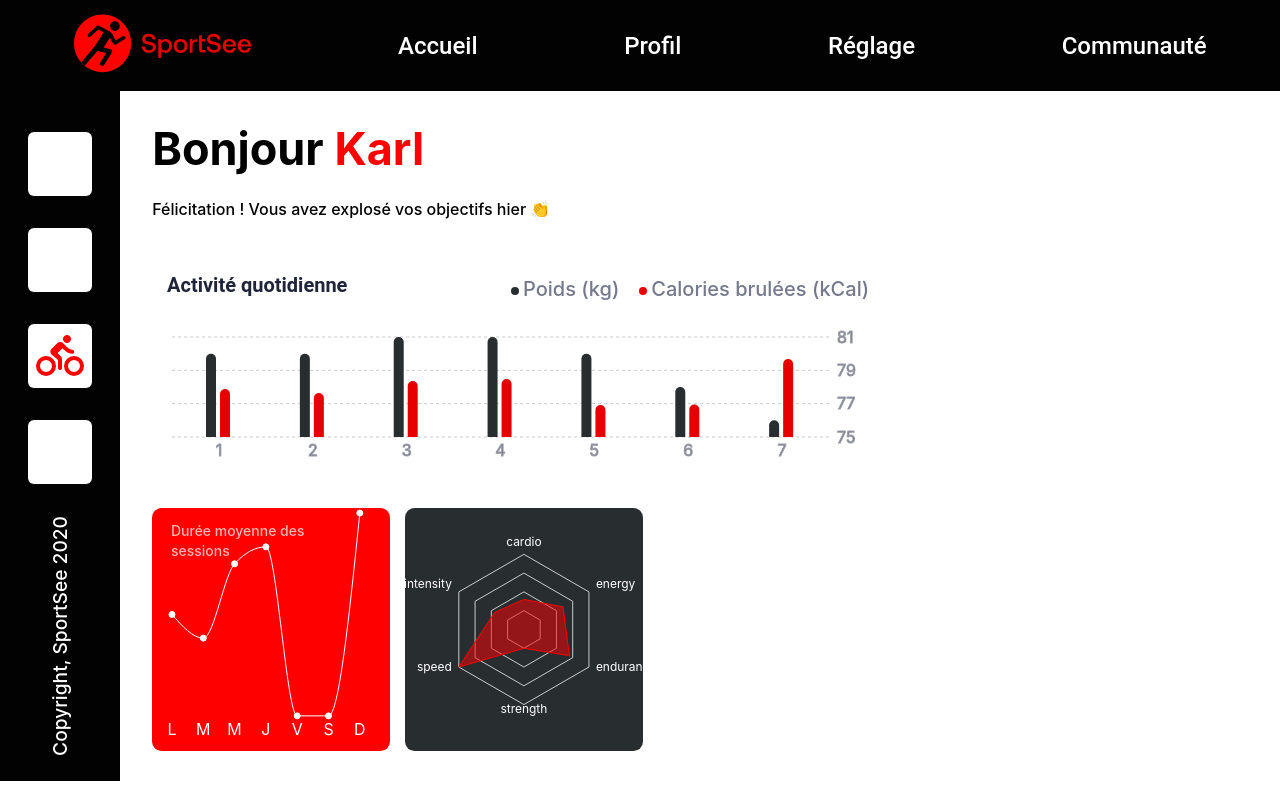
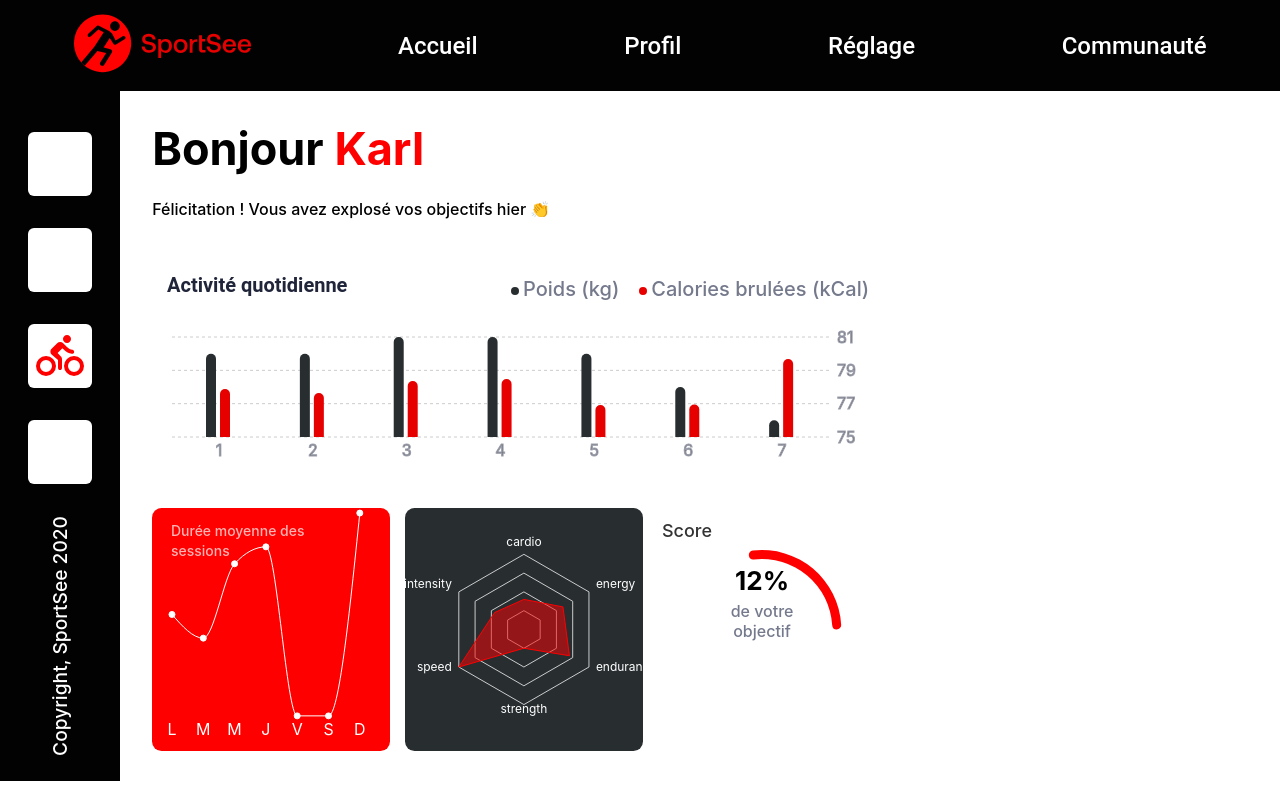
Before and after one commit to saadmontreuil/P12_SportSee, a React (Create React App) app: page /profil/12 in a window 1280 px wide. Built offline with nearby package versions, Linux system fonts and the light colour scheme; some icons are missing.

Commit message:
ScoreRadialBarChart

```diff
--- /dev/null
+++ b/src/components/charts/Score/LegendFormatter.jsx
@@ -0,0 +1,14 @@
+import styles from './Score.module.css';
+
+export default function ContentLegend({ payload }) {
+  if (payload && payload.length) {
+    return (
+      <div className={styles.legend}>
+        <h2>{`${payload[0].value}%`}</h2>
+        <span>de votre </span>
+        <span>objectif</span>
+      </div>
+    );
+  }
+  return null;
+}
--- /dev/null
+++ b/src/components/charts/Score/Score.module.css
@@ -0,0 +1,21 @@
+.chartRadial{
+    width: 31%;
+    height: 89%;
+    border-radius: 4%;
+}
+.legend{
+    margin-top: 30px;
+    display: flex;
+    flex-direction: column;
+    width: 120px;
+}
+.legend span{
+    font-size: 16px;
+    font-weight: 500;
+    color: #74798C  ;
+}
+.legend h2{
+    margin-bottom: 5px;
+    font-size: 26px;
+    font-weight: 700;
+}
--- /dev/null
+++ b/src/components/charts/Score/ScoreRadialBarChart.jsx
@@ -0,0 +1,53 @@
+import React from 'react';
+import {
+  RadialBarChart, RadialBar, Legend, ResponsiveContainer,
+} from 'recharts';
+import styles from './Score.module.css';
+import ContentLegend from './LegendFormatter';
+
+export default function ScoreRadialBarChart({ data }) {
+  const score = data * 100;
+  const value = [{ value: score }];
+  console.log(value);
+  return (
+    <div className={styles.chartRadial}>
+      <ResponsiveContainer>
+
+        <RadialBarChart
+          innerRadius={300}
+          outerRadius={75}
+          barSize={9}
+          data={value}
+          startAngle={100}
+          endAngle={0}
+        >
+          <RadialBar
+            position="center"
+            dataKey="value"
+            fill="#ff0000"
+            cornerRadius={10}
+          />
+          <Legend
+            iconSize={10}
+            layout="vertical"
+            verticalAlign="top"
+            align="center"
+            payload={value}
+            content={<ContentLegend />}
+          />
+          <text
+            x="8%"
+            y="10%"
+            textAnchor="start"
+            dominantBaseline="middle"
+            fill="#333"
+            style={{ fontSize: 18, fontWeight: 500 }}
+          >
+            Score
+          </text>
+        </RadialBarChart>
+      </ResponsiveContainer>
+
+    </div>
+  );
+}
--- a/src/pages/Profil/ProfilPage.jsx
+++ b/src/pages/Profil/ProfilPage.jsx
@@ -7,6 +7,7 @@ import Activity from '../../components/charts/Activity/Activity';
 import styles from './Profil.module.css';
 import SessionLineChart from '../../components/charts/Session/SessionLineChart';
 import PerformanceRadarChart from '../../components/charts/Performance/PerformanceRadarChart';
+import ScoreRadialBarChart from '../../components/charts/Score/ScoreRadialBarChart';
 
 export default function Profil() {
   const [dataUser, setDataUser] = useState(null);
@@ -30,7 +31,8 @@ export default function Profil() {
     };
     fetchData();
   }, []);
-  console.log(userPerformance?.data);
+
+  console.log(dataUser?.score);
 
   return (
     <div className={styles.dashboard}>
@@ -41,6 +43,8 @@ export default function Profil() {
       <div className={styles.session}>
         <SessionLineChart data={userAverageSession?.sessions} />
         <PerformanceRadarChart data={userPerformance?.data} />
+        <ScoreRadialBarChart data={dataUser?.score} />
+
       </div>
     </div>
   );
--- a/src/service/model/UserInfosModel.js
+++ b/src/service/model/UserInfosModel.js
@@ -4,7 +4,7 @@ export default class UserInfosModel {
     this.firstName = data.userInfos.firstName;
     this.lastName = data.userInfos.lastName;
     this.age = data.userInfos.age;
-    this.todayScore = data.todayScore;
+    this.score = data.todayScore || data.score;
     this.calorie = data.keyData.calorieCount;
     this.protein = data.keyData.proteinCount;
     this.carbohydrate = data.keyData.carbohydrateCount;
```
